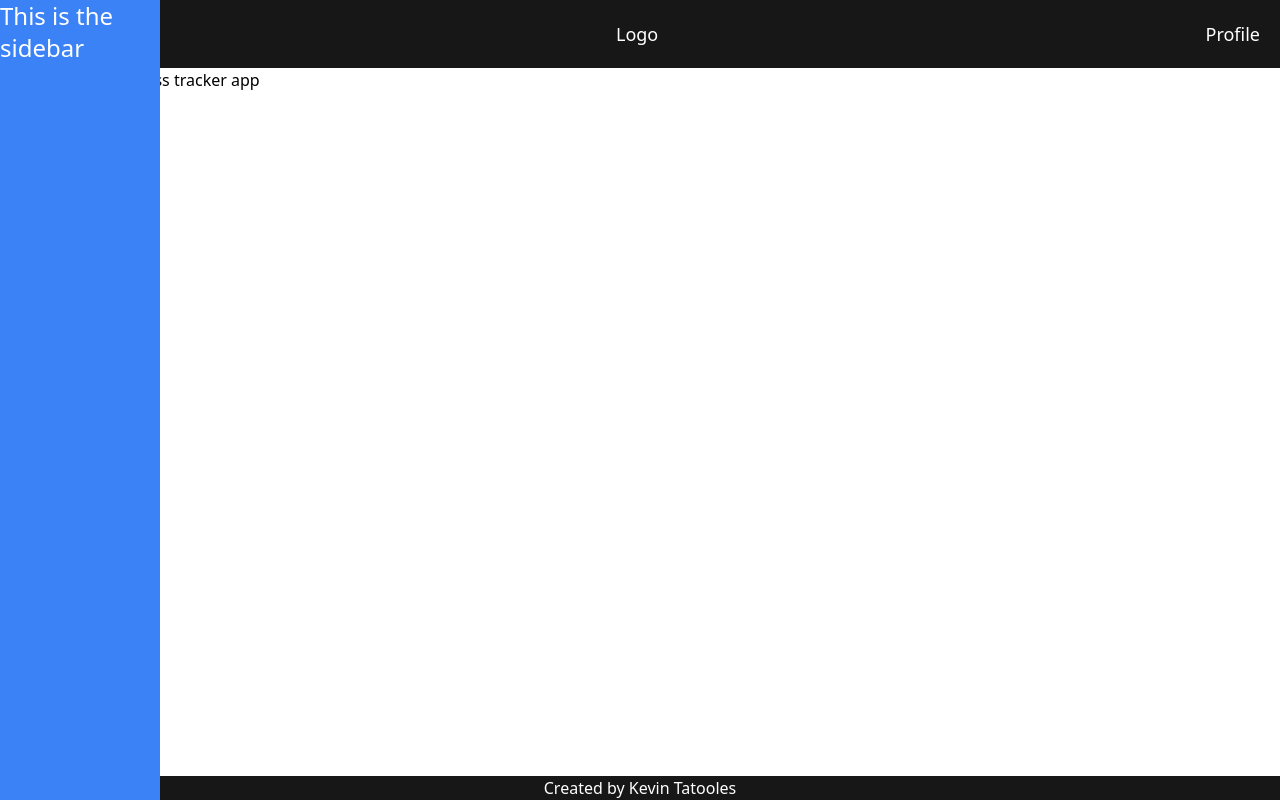
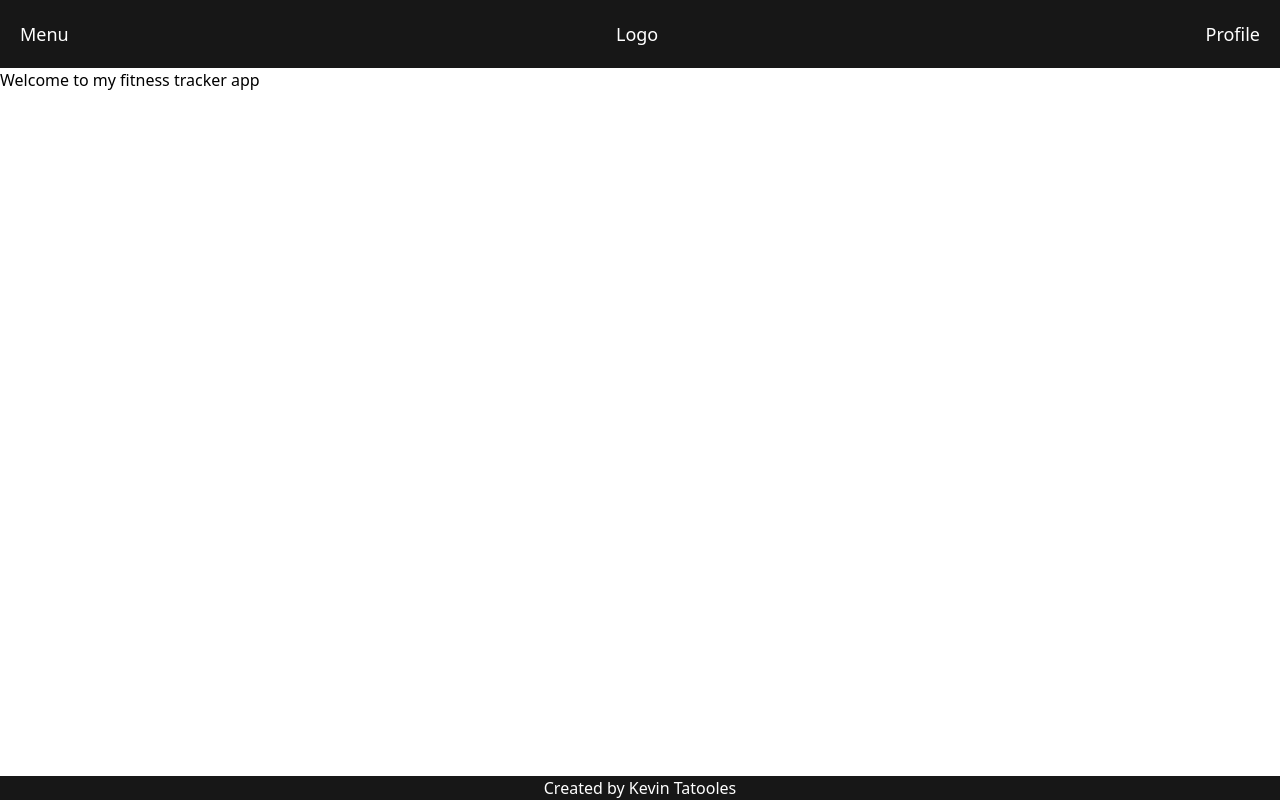
Before and after one commit to Tatooles/next-fitness-tracker, a Next.js app: page / in a window 1280 px wide. Built offline with nearby package versions, Linux system fonts and the light colour scheme.

Commit message:
Add animaton and button to open

```diff
--- a/app/Sidebar.tsx
+++ b/app/Sidebar.tsx
@@ -3,14 +3,12 @@ import { useState } from "react";
 
 export default function Sidebar({ isOpen }: any) {
   return (
-    <>
-      {isOpen ? (
-        <div className="fixed top-0 left-0 z-10 h-full w-40 bg-blue-500">
-          <h2 className="text-2xl text-white">This is the sidebar</h2>
-        </div>
-      ) : (
-        <></>
-      )}
-    </>
+    <div
+      className={`fixed top-0 left-0 z-10 h-full w-40 bg-blue-500 ${
+        isOpen ? "translate-x-0" : "-translate-x-full"
+      } duration-300 ease-in-out `}
+    >
+      <h2 className="text-2xl text-white">This is the sidebar</h2>
+    </div>
   );
 }
--- a/app/layout.tsx
+++ b/app/layout.tsx
@@ -1,11 +1,7 @@
+"use client";
 import { useState } from "react";
 import "./globals.css";
 import Sidebar from "./Sidebar";
-
-export const metadata = {
-  title: "Create Next App",
-  description: "Generated by create next app",
-};
 
 export default function RootLayout({
   children,
@@ -16,10 +12,10 @@ export default function RootLayout({
   return (
     <html lang="en">
       <body className="container mx-auto flex h-screen flex-col bg-[#171717]">
-        <Sidebar isOpen={true} />
+        <Sidebar isOpen={sidebarOpen} />
         <header>
           <nav className="flex justify-between p-5 text-lg text-white">
-            <div>Menu</div>
+            <div onClick={() => setSidebarOpen(true)}>Menu</div>
             <div>Logo</div>
             <div>Profile</div>
           </nav>
```
